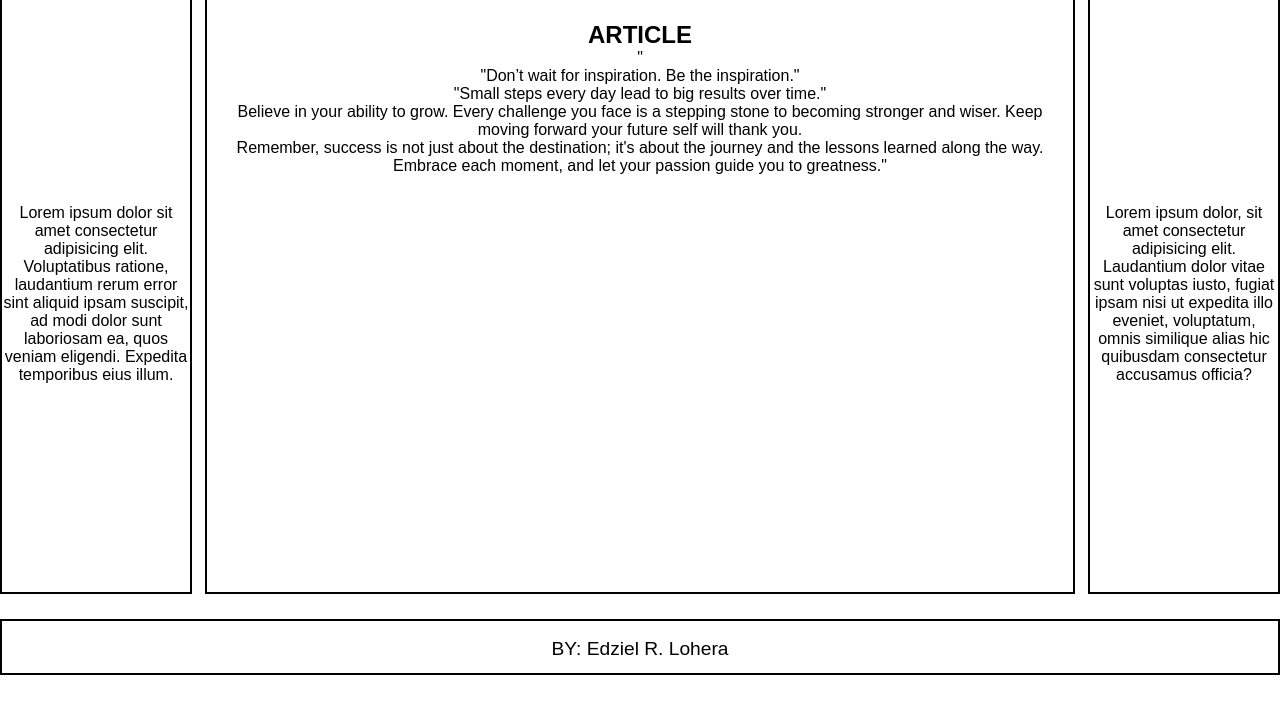
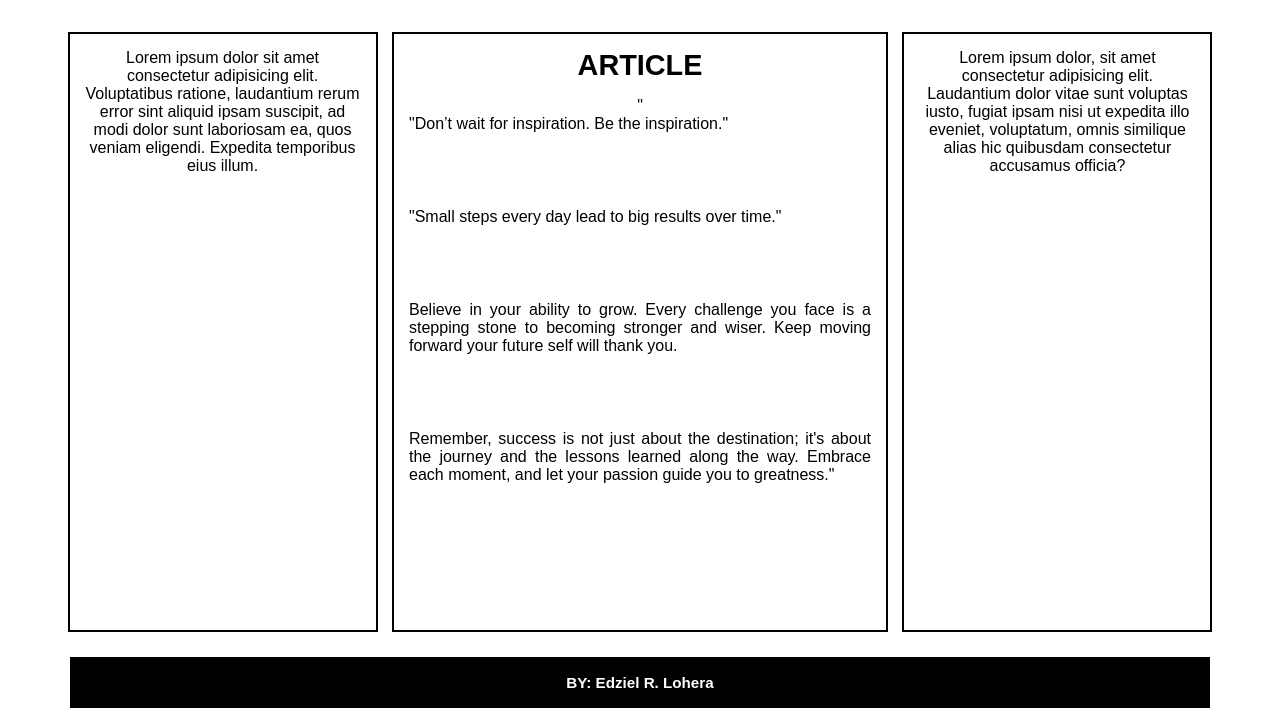
Before and after one commit to Edziel-Tr/Lohera_Q1AT2, a plain HTML site: page index.html in a window 1280 px wide. Shown: the part 112-840 px from the top of the page. Before the commit the page ends 800 px from the top, so only its background shows below. Drawn offline with Linux system fonts and the light colour scheme.

Commit message:
styles.css

```diff
--- a/styles.css
+++ b/styles.css
@@ -1,78 +1,73 @@
+
 * {
-    box-sizing: border-box;
     margin: 0;
     padding: 0;
+    box-sizing: border-box;
 }
 
 body {
-    margin: 0;
-    padding: 0;
     font-family: Arial, sans-serif;
-    background-color: white; /* Plain white background */
+    background-color: white;
+    color: #000;
+    padding: 20px;
+    text-align: center;
 }
 
 .test {
-    height: 10vh;
-    background-color: white;
-    color: black;
-    text-align: center;
+    font-size: 2.5rem;
+    margin-bottom: 30px;
     border: 2px solid black;
-    line-height: 10vh;
-    font-size: 2em;
+    padding: 20px;
+    display: inline-block;
+    width: 92%;
 }
 
 .container {
-    display: grid;
-    grid-template-columns: 15vw 1fr 15vw;
-    grid-template-rows: auto;
-    gap: 1vw;
-    min-height: 75vh;
-    margin: 2vw 0;
+    width: 100%;
+    margin-bottom: 30px;
+    text-align: center;
+    height: 600px;
+}
+
+
+.aside1, .art, .aside2 {
+    display: inline-block;
+    vertical-align: top;
+    background-color: white;
+    border: 2px solid black;
+    padding: 15px;
+    margin: 5px;
+    height: 100%;
+}
+
+.aside1, .aside2 {
+    width: 25%;
+    margin-bottom: 75px;
 }
 
 .art {
-    background-color: white;
-    text-align: center;
-    border: 2px solid black;
-    padding: 2vw;
-    color: black;
+    width: 40%;
+    height: 100;
 }
 
-.aside1, .aside2 {
-    background-color: white;
-    text-align: center;
-    border: 2px solid black;
-    display: flex;
-    align-items: center;
-    justify-content: center;
-    padding: 2vw 0;
-    color: black;
+.art h2 {
+    font-size: 1.8rem;
+    margin-bottom: 15px;
+}
+
+.art p {
+    margin-bottom: 75px;
+    font-size: 1rem;
+    text-align: justify;
 }
 
 .foot {
-    height: 7vh;
-    background-color: white;
-    color: black;
-    text-align: center;
     border: 2px solid black;
-    line-height: 7vh;
-    font-size: 1.2em;
-    margin-top: 2vw;
+    padding: 15px;
+    background-color: black;
+    color: white;
+    font-weight: bold;
+    font-size: 0.95rem;
+    width: 92%;
+    margin: 0 auto;
 }
-
-@media screen and (max-width: 1000px) {
-    .container {
-        grid-template-columns: 1fr;
-        grid-template-rows: auto;
-    }
-    .aside1, .aside2, .art {
-        padding: 4vw 2vw;
-        height: auto;
-    }
-    .test, .foot {
-        height: auto;
-        line-height: normal;
-        font-size: 1.2em;
-        padding: 2vw 0;
-    }
-}
```
